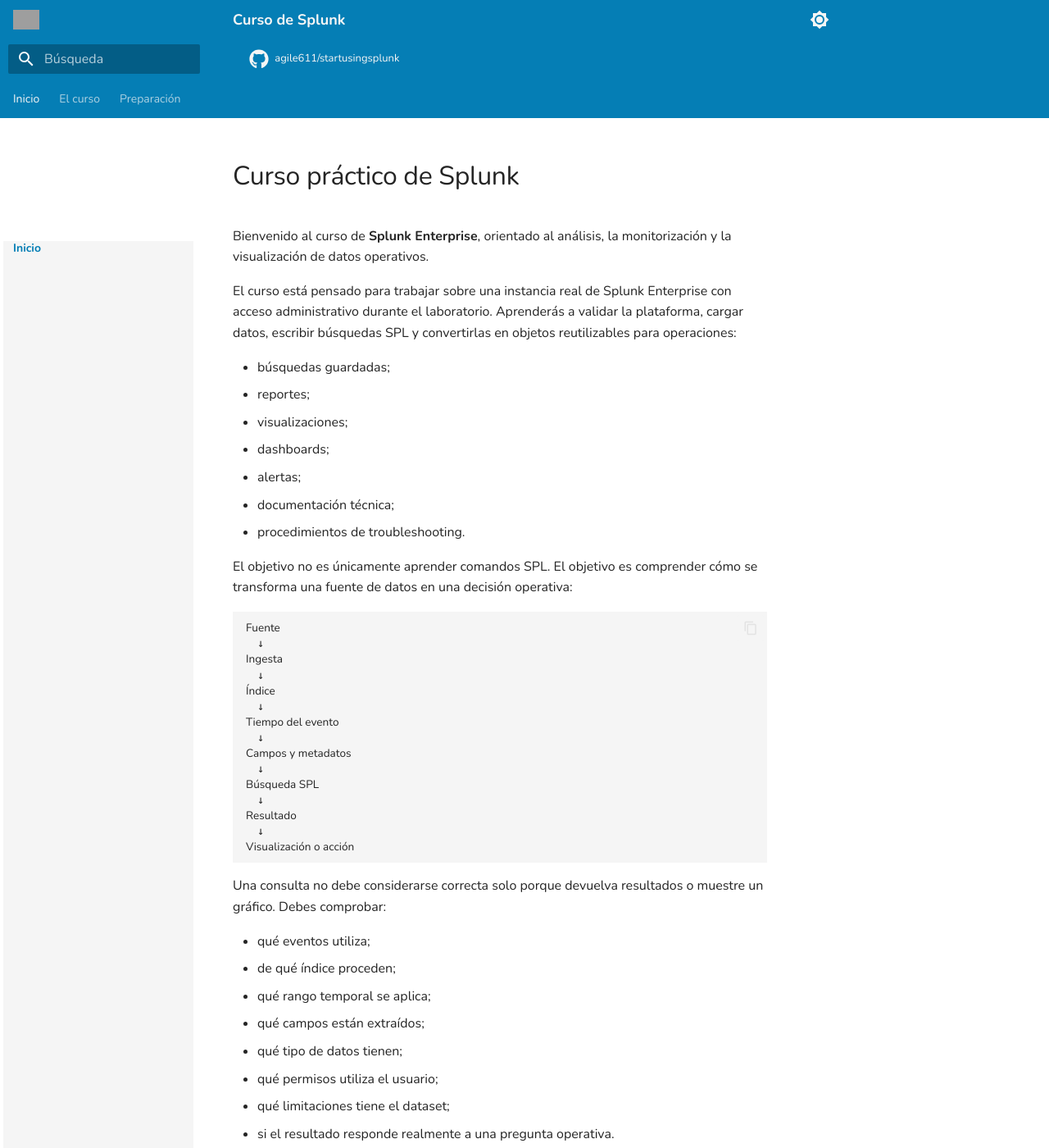
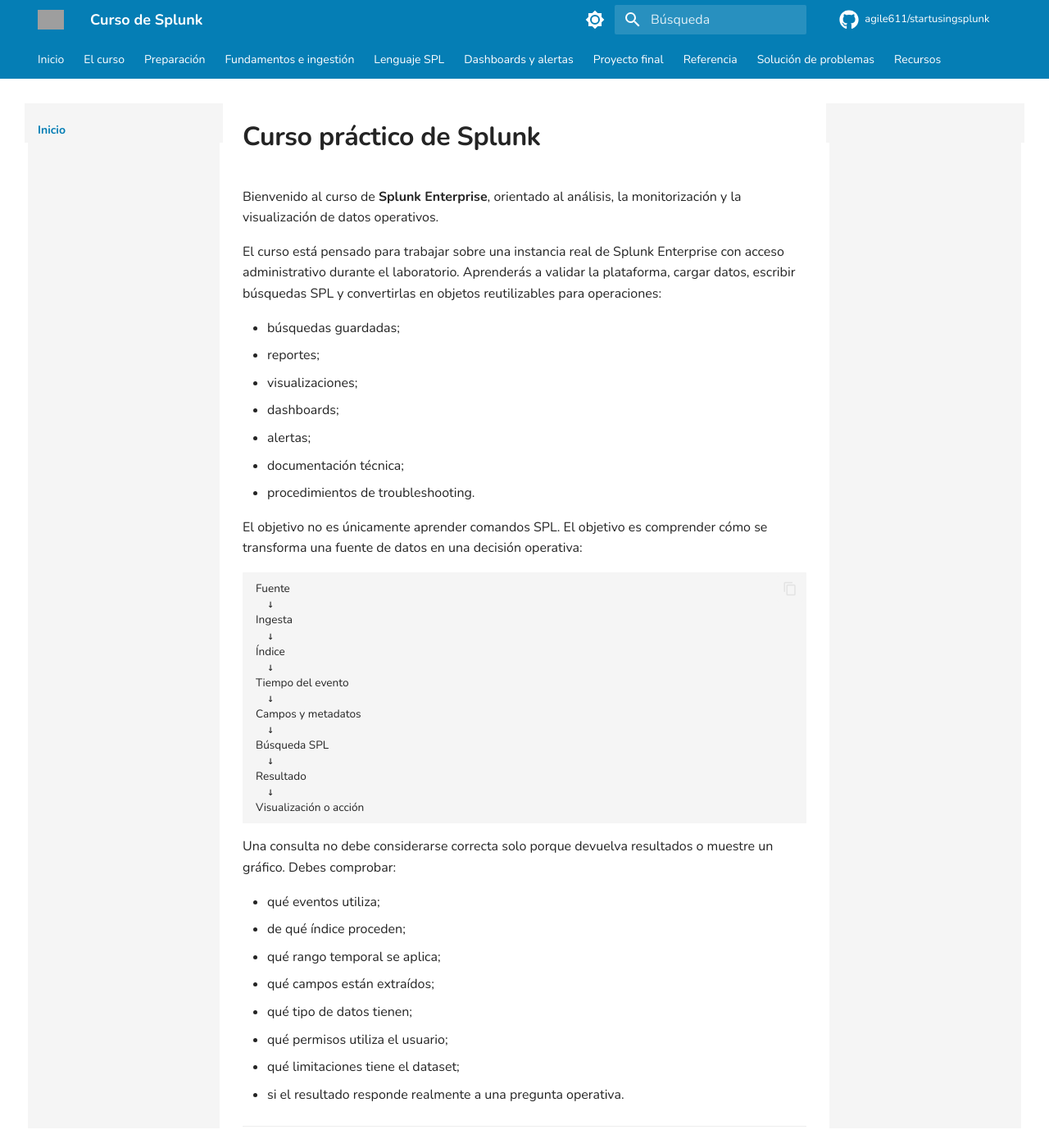
Before and after one commit to agile611/startusingsplunk, an MkDocs documentation site: the page built from docs/index.md, in a window 1280 px wide and 1400 px high. Shown: the whole window at 82% size. Built offline with MkDocs 1.6.1 and Material for MkDocs 9.7.7, drawn with Linux system fonts in a browser that asks for light colours; comment, search, counter and statistics services are not loaded; grey boxes are pictures that could not be loaded.

Commit message:
Tests!!!

```diff
--- a/docs/assets/css/custom.css
+++ b/docs/assets/css/custom.css
@@ -3,9 +3,10 @@
    Curso de Splunk
    ========================================================= */
 
-/* ---------------------------------------------------------
+
+/* =========================================================
    Variables de Material for MkDocs
-   --------------------------------------------------------- */
+   ========================================================= */
 
 :root {
   --md-primary-fg-color: #057eb5;
@@ -29,18 +30,14 @@
   --md-typeset-a-color: #057eb5;
 
   --md-shadow-z1: 0 0 0 rgba(0, 0, 0, 0);
-
-  /*
-   * Anchuras de las columnas laterales.
-   * La columna central ocupará el espacio restante.
-   */
-  --md-sidebar-width: 12rem;
-  --md-sidebar-width--secondary: 15rem;
+  --md-shadow-z2: 0 0 0 rgba(0, 0, 0, 0);
+  --md-shadow-z3: 0 0 0 rgba(0, 0, 0, 0);
 }
 
-/* ---------------------------------------------------------
-   Configuración general
-   --------------------------------------------------------- */
+
+/* =========================================================
+   Estilos generales
+   ========================================================= */
 
 html {
   font-family: "Nunito", sans-serif;
@@ -53,50 +50,122 @@ body {
 }
 
 .md-main,
-.md-content,
-.md-sidebar--primary,
-.md-sidebar--secondary {
+.md-content {
   background: #ffffff;
 }
 
-/* El contenido central debe poder encogerse dentro de la cuadrícula */
 .md-content {
   min-width: 0;
-  max-width: none;
-  overflow-wrap: break-word;
+  color: #242424;
 }
 
-/* ---------------------------------------------------------
-   Cabecera, pestañas y pie
-   --------------------------------------------------------- */
 
-.md-header,
-.md-tabs,
-.md-footer {
+/* =========================================================
+   Header principal
+   ========================================================= */
+
+.md-header {
   background: #057eb5;
-  color: #f5f5f5;
+  color: #ffffff;
+}
+
+.md-header__inner {
+  background: transparent;
 }
 
 .md-header__title,
 .md-header__topic,
-.md-tabs__link,
-.md-tabs__item,
-.md-tabs__item:hover,
-.md-tabs__item--active {
-  color: #f5f5f5 !important;
+.md-header__button {
+  color: #ffffff !important;
+}
+
+.md-header__button:hover,
+.md-header__button:focus {
+  background: rgba(255, 255, 255, 0.12);
+  color: #ffffff !important;
+}
+
+
+/* =========================================================
+   Pestañas superiores
+   ========================================================= */
+
+/*
+ * Las pestañas permanecen en una sola línea.
+ * Si no caben, se desplazan horizontalmente.
+ */
+
+.md-tabs {
+  overflow: hidden;
+  background: #057eb5;
+  color: #ffffff;
+}
+
+.md-tabs__list {
+  display: flex;
+  flex-wrap: nowrap !important;
+  align-items: stretch;
+  overflow-x: auto;
+  overflow-y: hidden;
+  white-space: nowrap;
+  scrollbar-width: thin;
+}
+
+.md-tabs__item {
+  flex: 0 0 auto !important;
+  white-space: nowrap;
+}
+
+.md-tabs__link {
+  display: block;
+  white-space: nowrap;
+  color: #ffffff !important;
+  opacity: 1;
 }
 
 .md-tabs__link:hover,
+.md-tabs__link:focus,
 .md-tabs__link--active {
+  color: #ffffff !important;
+  background: rgba(255, 255, 255, 0.12);
+  opacity: 1;
+}
+
+
+/* =========================================================
+   Buscador
+   ========================================================= */
+
+.md-search__form {
+  background: rgba(255, 255, 255, 0.14);
+}
+
+.md-search__form:hover,
+.md-search__form:focus-within {
+  background: rgba(255, 255, 255, 0.22);
+}
+
+.md-search__input,
+.md-search__input::placeholder,
+.md-search__icon {
   color: #ffffff !important;
 }
 
-/* ---------------------------------------------------------
-   Navegación izquierda
-   --------------------------------------------------------- */
+.md-search__input::placeholder {
+  opacity: 0.85;
+}
+
+
+/* =========================================================
+   Navegación lateral izquierda
+   ========================================================= */
+
+.md-sidebar--primary,
+.md-sidebar--primary .md-sidebar__scrollwrap {
+  background: #f5f5f5 !important;
+}
 
 .md-sidebar--primary .md-sidebar__scrollwrap {
-  background: #f5f5f5 !important;
   background-image: none !important;
   box-shadow: none !important;
 }
@@ -113,10 +182,12 @@ body {
 }
 
 .md-sidebar--primary .md-nav__link {
+  background: transparent !important;
   color: #242424 !important;
 }
 
 .md-sidebar--primary .md-nav__link:hover,
+.md-sidebar--primary .md-nav__link:focus,
 .md-sidebar--primary .md-nav__link--active,
 .md-sidebar--primary .md-nav__item--active > .md-nav__link {
   background: transparent !important;
@@ -125,57 +196,34 @@ body {
   font-weight: 700;
 }
 
-/* ---------------------------------------------------------
+
+/* =========================================================
    Tabla de contenidos derecha
-   --------------------------------------------------------- */
+   ========================================================= */
 
-.md-sidebar--secondary {
-  min-width: 0 !important;
-  max-width: 100% !important;
-  box-sizing: border-box !important;
-  overflow: visible !important;
-  z-index: auto !important;
+/*
+ * La columna derecha conserva la cuadrícula nativa de Material.
+ * No se fuerzan anchuras, posiciones ni z-index.
+ */
+
+.md-sidebar--secondary,
+.md-sidebar--secondary .md-sidebar__scrollwrap {
+  background: #f5f5f5 !important;
 }
 
 .md-sidebar--secondary .md-sidebar__scrollwrap {
-  width: 100% !important;
-  max-width: 100% !important;
-  min-width: 0 !important;
-  background: #ffffff !important;
   background-image: none !important;
   box-shadow: none !important;
-  box-sizing: border-box !important;
-  overflow-x: hidden !important;
 }
 
-.md-sidebar--secondary .md-sidebar__inner,
-.md-sidebar--secondary .md-nav,
-.md-sidebar--secondary .md-nav__list {
-  width: 100% !important;
-  max-width: 100% !important;
-  min-width: 0 !important;
-  box-sizing: border-box !important;
-}
+.md-sidebar--secondary .md-nav__title {
+  display: block;
+  width: 100%;
+  box-sizing: border-box;
 
-/*
- * Título "Tabla de contenidos".
- * Ocupa toda la anchura real de la columna derecha,
- * pero no invade la columna central.
- */
-.md-sidebar--secondary .md-nav__title {
-  display: block !important;
-  width: 100% !important;
-  max-width: 100% !important;
-  min-width: 0 !important;
-
-  margin: 0 !important;
-  padding: 0.55rem 0.75rem !important;
-
-  box-sizing: border-box !important;
   background: #057eb5 !important;
   background-image: none !important;
   color: #ffffff !important;
-  font-weight: 700 !important;
   box-shadow: none !important;
 }
 
@@ -183,91 +231,31 @@ body {
   color: #ffffff !important;
 }
 
-/* Enlaces del índice derecho */
-.md-sidebar--secondary .md-nav__item,
 .md-sidebar--secondary .md-nav__link {
-  max-width: 100% !important;
-  box-sizing: border-box !important;
-}
-
-.md-sidebar--secondary .md-nav__link {
-  display: block !important;
+  background: transparent !important;
   color: #242424 !important;
-  overflow-wrap: break-word;
 }
 
 .md-sidebar--secondary .md-nav__link:hover,
+.md-sidebar--secondary .md-nav__link:focus,
 .md-sidebar--secondary .md-nav__link--active {
+  background: transparent !important;
   color: #057eb5 !important;
+  box-shadow: none !important;
   font-weight: 700;
-}
-
-/* ---------------------------------------------------------
-   Cuadrícula principal de Material for MkDocs
-   --------------------------------------------------------- */
-
-/*
- * Solo se modifica la cuadrícula en escritorio.
- *
- * Estructura:
- *
- * navegación izquierda | contenido principal | TOC derecha
- *
- * La columna central usa minmax(0, 1fr), lo que evita que
- * la columna derecha la tape.
- */
-@media screen and (min-width: 76.25em) {
-  .md-grid {
-    display: grid !important;
-    grid-template-columns:
-      minmax(0, var(--md-sidebar-width))
-      minmax(0, 1fr)
-      minmax(0, var(--md-sidebar-width--secondary));
-    column-gap: 1rem;
-    width: 100%;
-    max-width: 76rem;
-    box-sizing: border-box;
-  }
-
-  .md-sidebar--primary,
-  .md-sidebar--secondary,
-  .md-content {
-    min-width: 0 !important;
-    max-width: 100% !important;
-    box-sizing: border-box !important;
-  }
-
-  .md-sidebar--primary,
-  .md-sidebar--secondary {
-    position: relative !important;
-    width: auto !important;
-    overflow: visible !important;
-  }
-
-  .md-sidebar--secondary {
-    display: block !important;
-    visibility: visible !important;
-    opacity: 1 !important;
-  }
-}
-
-/* ---------------------------------------------------------
-   Enlaces y contenido Markdown
-   --------------------------------------------------------- */
-
-.md-typeset a,
-.md-typeset a:hover,
-.md-typeset a:focus,
-.md-content__button {
-  color: #057eb5;
-}
-
-.md-typeset a:visited {
-  color: #057eb5;
 }
 
 .md-typeset .headerlink {
   color: #057eb5 !important;
+}
+
+
+/* =========================================================
+   Contenido Markdown
+   ========================================================= */
+
+.md-typeset {
+  color: #242424;
 }
 
 .md-typeset h1,
@@ -275,149 +263,204 @@ body {
 .md-typeset h3,
 .md-typeset h4,
 .md-typeset h5,
-.md-typeset h6,
-.md-content h1,
-.md-content h2,
-.md-content h3,
-.md-content h4,
-.md-content h5,
-.md-content h6 {
+.md-typeset h6 {
   color: #242424 !important;
+  font-weight: 700;
 }
 
-.md-content p,
-.md-content li,
-.md-content strong,
-.md-content em {
+.md-typeset p,
+.md-typeset li,
+.md-typeset strong,
+.md-typeset em {
   color: #242424;
 }
 
-/* ---------------------------------------------------------
+.md-typeset a {
+  color: #057eb5;
+}
+
+.md-typeset a:hover,
+.md-typeset a:focus {
+  color: #045f89;
+}
+
+.md-typeset a:visited {
+  color: #057eb5;
+}
+
+
+/* =========================================================
    Código
-   --------------------------------------------------------- */
+   ========================================================= */
 
-.md-typeset code {
+.md-typeset code,
+.md-typeset pre,
+.highlight {
   background: #f5f5f5;
   color: #242424;
 }
 
-.md-typeset pre {
-  background: #f5f5f5;
+.md-typeset code {
+  box-sizing: border-box;
 }
 
-/* ---------------------------------------------------------
+
+/* =========================================================
    Admonitions
-   --------------------------------------------------------- */
+   ========================================================= */
 
 .admonition {
   --md-admonition-bg-color: #f5f5f5;
+
   background-color: #f5f5f5 !important;
   color: #242424 !important;
 }
 
 .admonition p,
 .admonition li,
-.admonition strong {
+.admonition strong,
+.admonition em {
   color: #242424 !important;
 }
 
-/* ---------------------------------------------------------
+
+/* =========================================================
    Tablas
-   --------------------------------------------------------- */
-
-.md-typeset table,
-.md-typeset table th,
-.md-typeset table td {
-  background-color: #f5f5f5 !important;
-}
+   ========================================================= */
 
 .md-typeset__table {
-  background-color: transparent !important;
+  background: transparent !important;
 }
 
 .md-typeset table {
   width: 100%;
   border: 1px solid #499497;
   border-collapse: collapse;
+  background: #f5f5f5 !important;
 }
 
 .md-typeset table th,
 .md-typeset table td {
   border: 1px solid #499497;
+  background: #f5f5f5 !important;
   color: #242424 !important;
 }
 
-/* ---------------------------------------------------------
+.md-typeset table th {
+  font-weight: 700;
+}
+
+
+/* =========================================================
    Citas
-   --------------------------------------------------------- */
+   ========================================================= */
 
-.md-typeset blockquote,
-.md-typeset blockquote * {
+.md-typeset blockquote {
+  border-left-color: #057eb5;
   color: #242424 !important;
 }
 
-/* ---------------------------------------------------------
-   Responsive
-   --------------------------------------------------------- */
+.md-typeset blockquote p,
+.md-typeset blockquote strong,
+.md-typeset blockquote em {
+  color: #242424 !important;
+}
+
+
+/* =========================================================
+   Pie de página
+   ========================================================= */
+
+.md-footer {
+  background: #057eb5;
+  color: #ffffff;
+}
+
+.md-footer-meta {
+  background: #045f89;
+}
+
+.md-footer,
+.md-footer-meta,
+.md-footer__link,
+.md-footer__title,
+.md-footer__direction {
+  color: #ffffff !important;
+}
+
+
+/* =========================================================
+   Diseño responsive
+   ========================================================= */
 
 /*
- * En pantallas pequeñas Material gestiona las barras laterales
- * mediante sus propios paneles y menús.
+ * En pantallas pequeñas, Material for MkDocs controla
+ * las barras laterales mediante sus propios paneles.
  */
+
 @media screen and (max-width: 76.24em) {
-  .md-grid {
-    display: block;
-    max-width: 100%;
-  }
-
-  .md-sidebar--secondary {
-    width: auto !important;
-    max-width: 100% !important;
-  }
-
-  .md-sidebar--secondary .md-nav__title {
-    width: 100% !important;
-    max-width: 100% !important;
+  .md-sidebar--primary,
+  .md-sidebar--secondary,
+  .md-sidebar--primary .md-sidebar__scrollwrap,
+  .md-sidebar--secondary .md-sidebar__scrollwrap {
+    background: #f5f5f5 !important;
   }
 }
 
-/* ---------------------------------------------------------
-   Compatibilidad con modo oscuro del sistema
-   --------------------------------------------------------- */
+
+/* =========================================================
+   Modo oscuro del sistema
+   ========================================================= */
 
 /*
- * Se mantiene el diseño claro también cuando el sistema operativo
- * utiliza el modo oscuro, tal como estaba definido en tu diseño.
+ * Se mantiene intencionadamente el diseño claro.
  */
+
 @media (prefers-color-scheme: dark) {
   :root {
     --md-default-bg-color: #ffffff;
     --md-default-fg-color: #242424;
     --md-default-fg-color--light: #f5f5f5;
+
     --md-typeset-color: #242424;
     --md-code-bg-color: #f5f5f5;
     --md-code-fg-color: #242424;
+
     --md-footer-bg-color: #057eb5;
     --md-footer-fg-color: #ffffff;
   }
 
-  body {
+  body,
+  .md-main,
+  .md-content {
     background: #ffffff;
     color: #242424;
   }
 
-  .md-main,
-  .md-content,
   .md-sidebar--primary,
-  .md-sidebar--secondary {
-    background: #ffffff;
-  }
-
-  .md-sidebar--primary .md-sidebar__scrollwrap {
+  .md-sidebar--secondary,
+  .md-sidebar--primary .md-sidebar__scrollwrap,
+  .md-sidebar--secondary .md-sidebar__scrollwrap {
     background: #f5f5f5 !important;
   }
 
-  .md-sidebar--secondary .md-sidebar__scrollwrap {
-    background: #ffffff !important;
+  .md-typeset h1,
+  .md-typeset h2,
+  .md-typeset h3,
+  .md-typeset h4,
+  .md-typeset h5,
+  .md-typeset h6,
+  .md-typeset p,
+  .md-typeset li,
+  .md-typeset strong,
+  .md-typeset em {
+    color: #242424 !important;
+  }
+
+  .md-typeset code,
+  .md-typeset pre,
+  .highlight {
+    background: #f5f5f5 !important;
+    color: #242424 !important;
   }
 }
--- a/mkdocs.yml
+++ b/mkdocs.yml
@@ -32,6 +32,7 @@ theme:
     - content.code.annotate
     - search.highlight
     - search.suggest
+
 
   palette:
     - media: "(prefers-color-scheme: light)"
```
